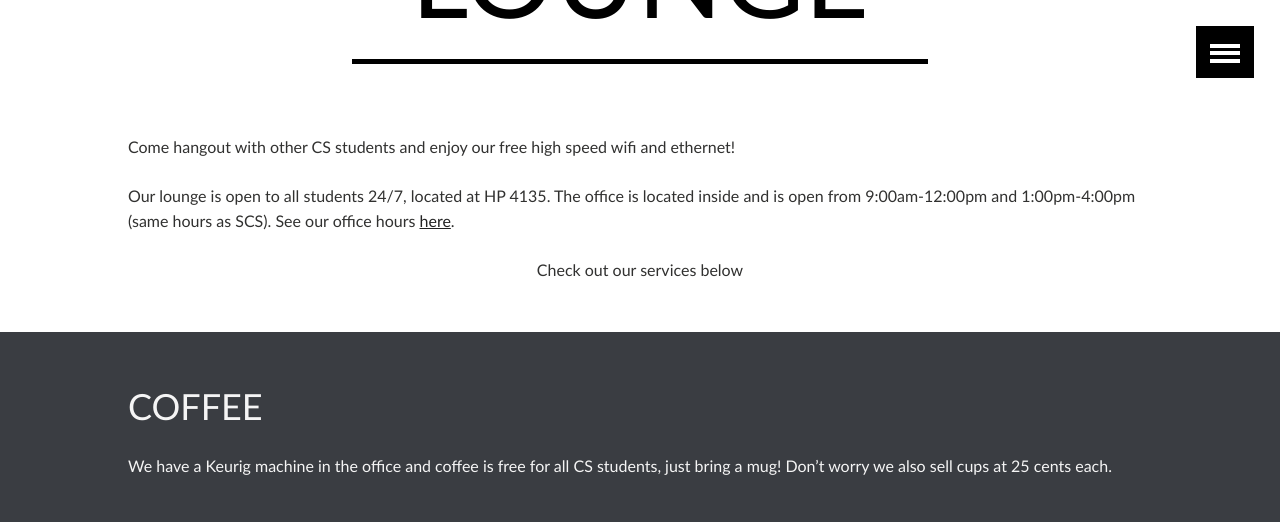
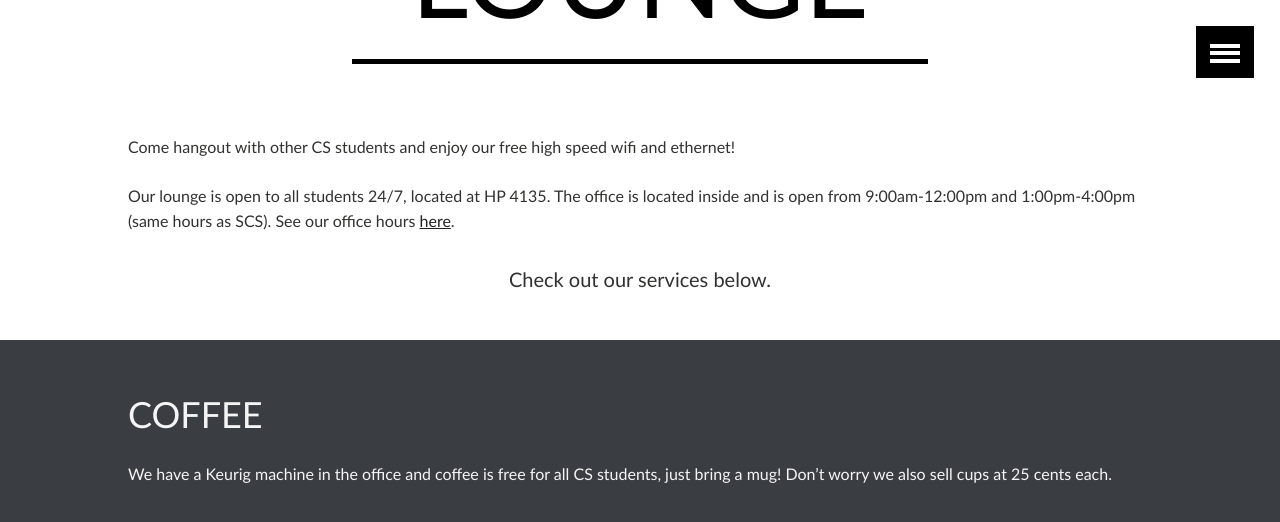
Before and after one commit to brittnylapierre/ccss_web, a Jekyll site: the page built from about/lounge/index.md, in a window 1280 px wide and 900 px high, scrolled down 426 px, cut to the strip 0-523 px from the top of the window. Built offline with Jekyll 4.4.1, drawn with Linux system fonts in a browser that asks for light colours.

Commit message:
Updated index.md

```diff
--- a/about/lounge/index.md
+++ b/about/lounge/index.md
@@ -12,7 +12,7 @@ subjectstyle: >-
 <div class='content-wrap'>
   <p>Come hangout with other CS students and enjoy our free high speed wifi and ethernet!</p>
   <p>Our lounge is open to all students 24/7, located at HP 4135. The office is located inside and is open from 9:00am-12:00pm and 1:00pm-4:00pm (same hours as SCS). See our office hours <a href='https://docs.google.com/document/d/12O7-Go1fXleEh2IGSiWVlkZHO7JSalcmu-L9nr9yzX4/edit?usp=sharing'>here</a>.</p>
-  <p class='centered'>Check out our services below</p>
+  <h5 class='centered'>Check out our services below.</h5>
 </div>
 <div class='dark'>
   <div class='content-wrap dark'>
```
